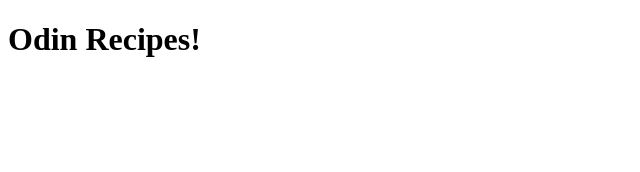
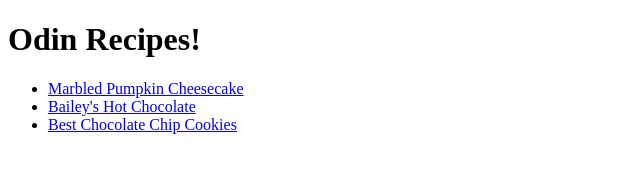
Before and after one commit to DemoEncoder45/Odin-Recipes, a plain HTML site: page index.html in a window 1280 px wide. Shown: the whole page, without its empty margins (0-640 px from the left). Drawn offline with Linux system fonts and the light colour scheme.

Commit message:
Edit index.html

```diff
--- a/index.html
+++ b/index.html
@@ -7,6 +7,18 @@
 <body>
     <h1>Odin Recipes!</h1>
 
+    <ul>
+        <li><a href="recipes/marbled-pumpkin-cheesecake.html">Marbled Pumpkin Cheesecake</a></li>
+        <li><a href="recipes/baileys-hot-chocolate.html">Bailey's Hot Chocolate</a></li>
+        <li><a href="recipes/chocolate-chip-cookies.html">Best Chocolate Chip Cookies</a></li>
+    </ul>
+
+
+
+
+
+
+
 
 </body>
 </html>
```
